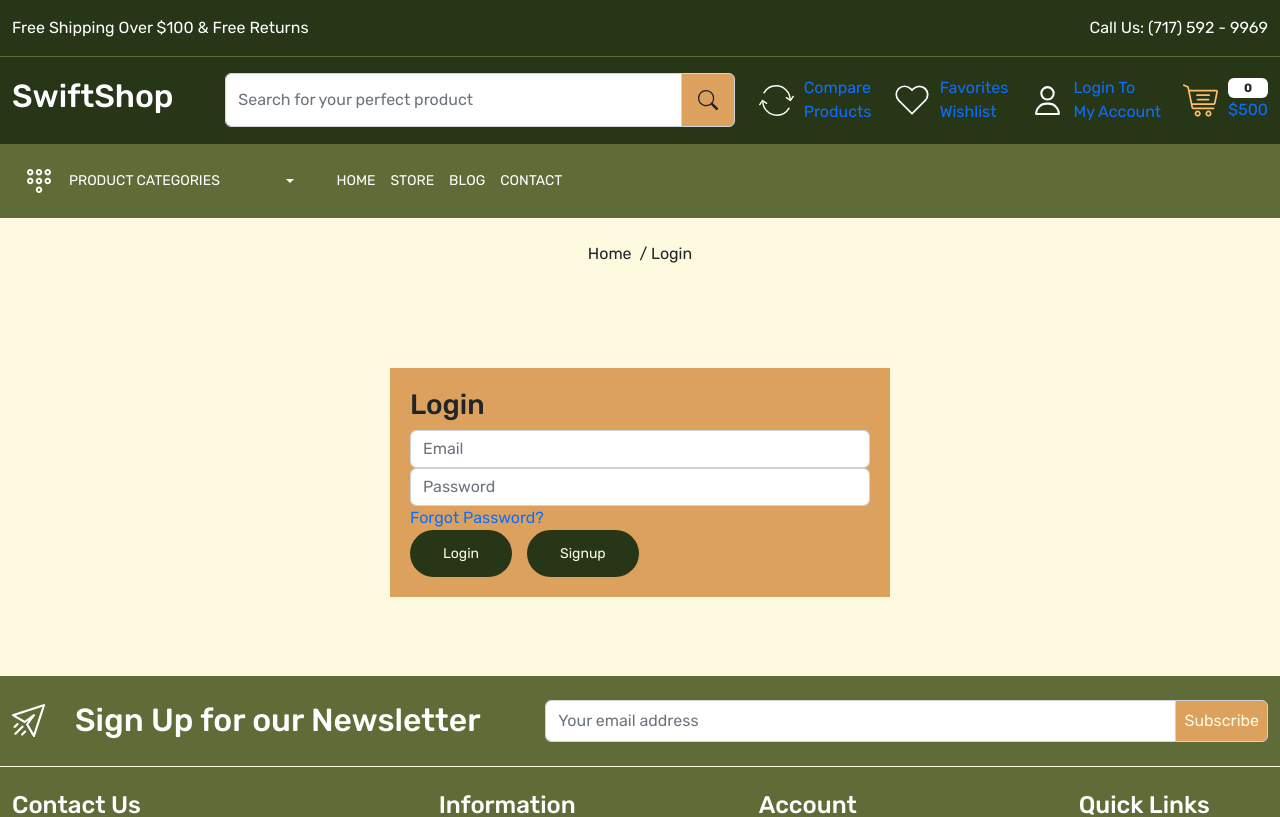
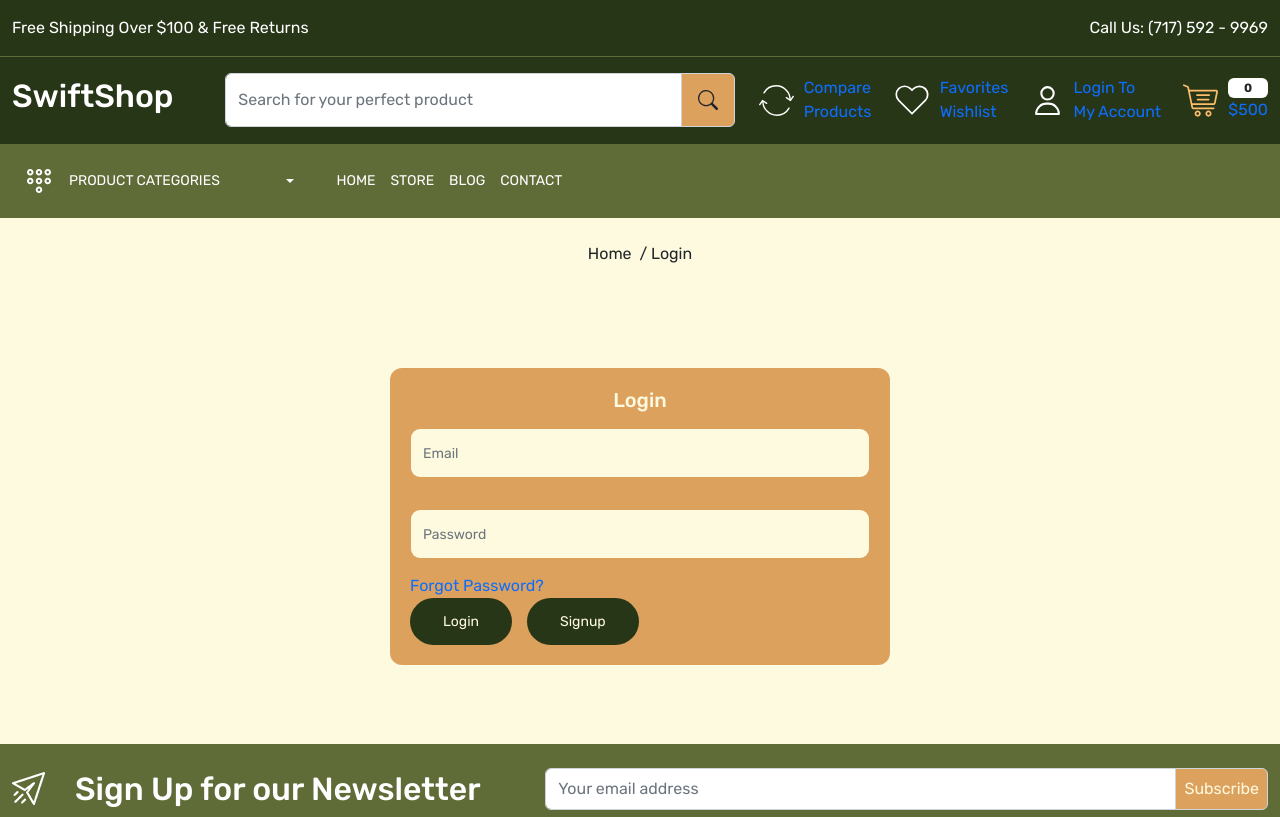
Before and after one commit to jonrob08/SwiftShop, a React (Create React App) app in the folder swiftshop/: page /login in a window 1280 px wide. Shown: the top 817 px of the page. Built offline with nearby package versions, Linux system fonts and the light colour scheme; a web font is replaced by a local one.

Commit message:
chore: finish styling login card

```diff
--- a/swiftshop/src/App.css
+++ b/swiftshop/src/App.css
@@ -618,4 +618,37 @@ footer .input-group-text {
   background-color: var(--color-quaternary);
   width: 500px;
   margin: 30px auto;
+  border-radius: 12px;
 }
+
+.login-card h3 {
+  font-size: 20px;
+  font-weight: 500;
+  color: var(--color-tertiary);
+}
+
+.login-card .form-control {
+  height: 50px;
+  background-color: var(--color-tertiary);
+  color: var(--color-primary);
+  font-size: 14px;
+  border-radius: 10px;
+  border-color: transparent;
+}
+
+.auth-card a {
+  font-size: 14px;
+  font-weight: 400;
+  color: var(--color-primary);
+}
+
+.login-card .signup {
+  background-color: var(--color-primary
+  );
+  color: var(--color-tertiary);
+}
+
+.login-card .signup:hover {
+  background-color: var(--color-quinary);
+  color: var(--color-primary);
+}
--- a/swiftshop/src/pages/Login.js
+++ b/swiftshop/src/pages/Login.js
@@ -13,12 +13,12 @@ const Login = () => {
         <div className="row">
           <div className="col-12">
             <div className="login-card">
-              <h3>Login</h3>
-              <form action="">
+              <h3 className='text-center mb-3'>Login</h3>
+              <form action="" className='d-flex flex-column gap-15'>
                 <div>
                   <input type="email" name='email' placeholder='Email' className="form-control" />
                 </div>
-                <div>
+                <div className='mt-3'>
                   <input type="password" name='password' placeholder='Password' className="form-control" />
                 </div>
                 <div>
```
